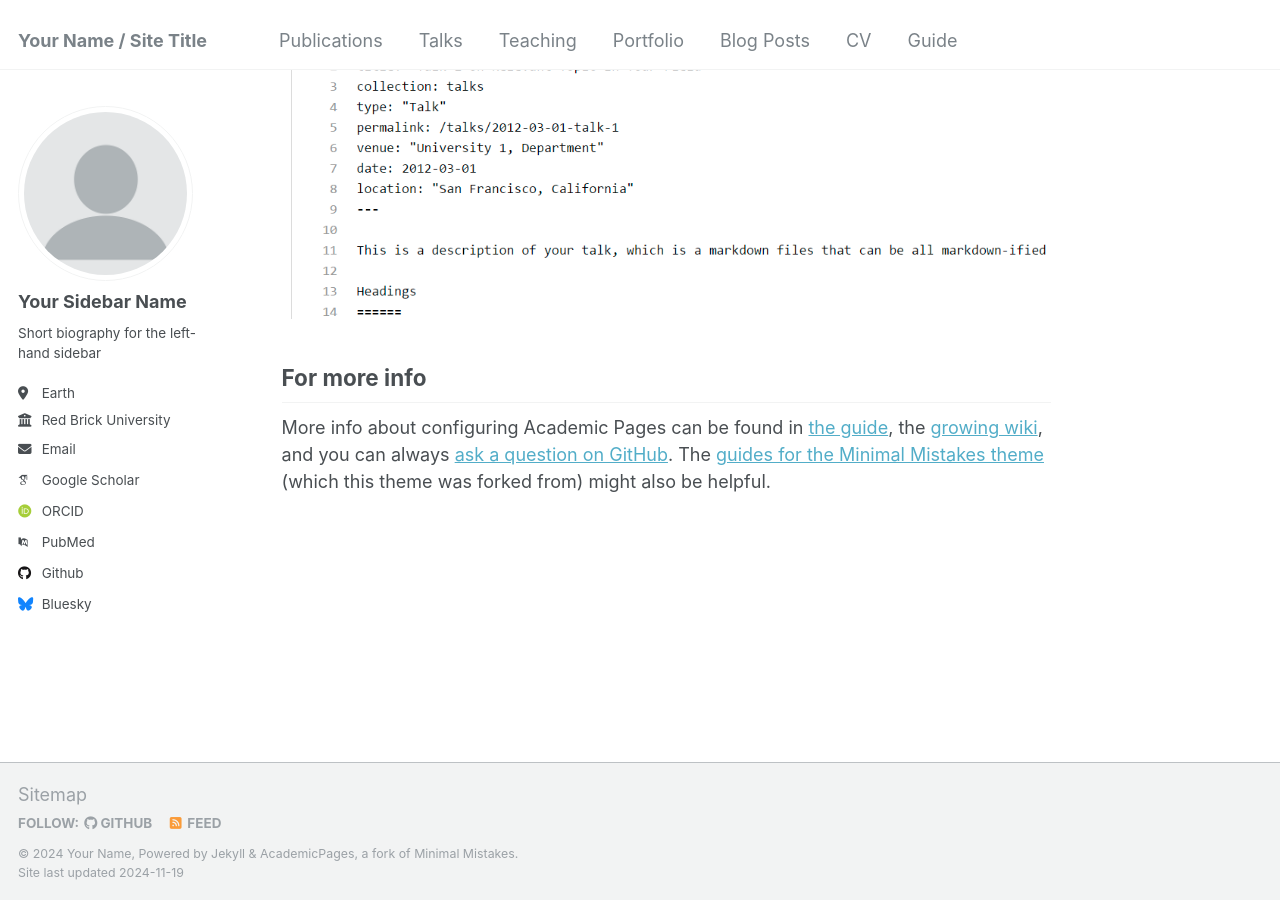
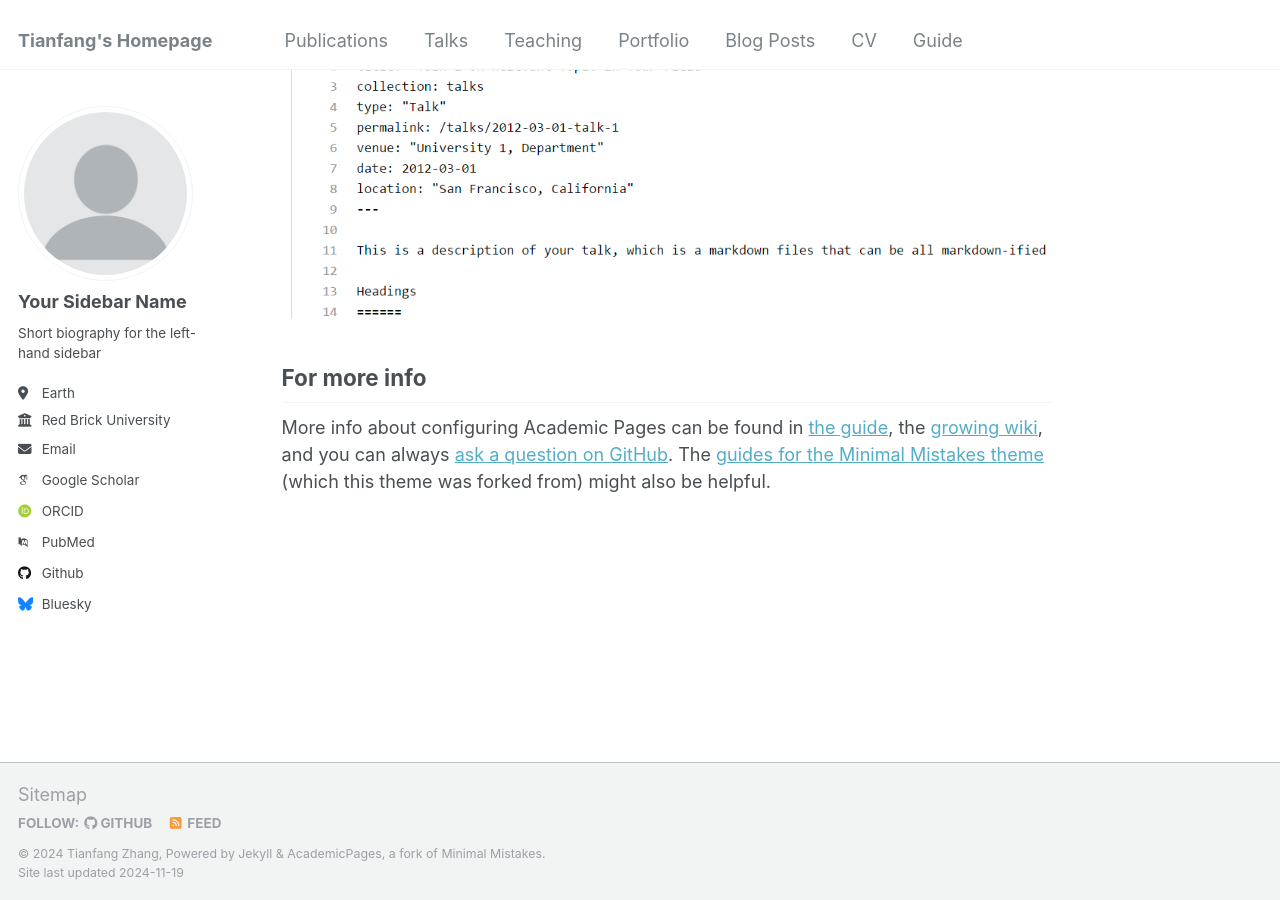
Before and after one commit to tianfang96/tianfang96.github.io, a Jekyll site: the page built from _pages/about.md, in a window 1280 px wide and 900 px high, scrolled down 2643 px. Built offline with Jekyll 4.4.1, drawn with Linux system fonts in a browser that asks for light colours; some web fonts are replaced.

Commit message:
Update _config.yml

```diff
--- a/_config.yml
+++ b/_config.yml
@@ -8,9 +8,9 @@
 
 # Basic Site Settings
 locale                   : "en-US"
-title                    : "Your Name / Site Title"
+title                    : "Tianfang's Homepage"
 title_separator          : "-"
-name                     : &name "Your Name"
+name                     : &name "Tianfang Zhang"
 description              : &description "personal description"
 url                      : https://academicpages.github.io # the base hostname & protocol for your site e.g. "https://[your GitHub username].github.io"
 baseurl                  : "" # the subpath of your site, e.g. "/blog"
```
